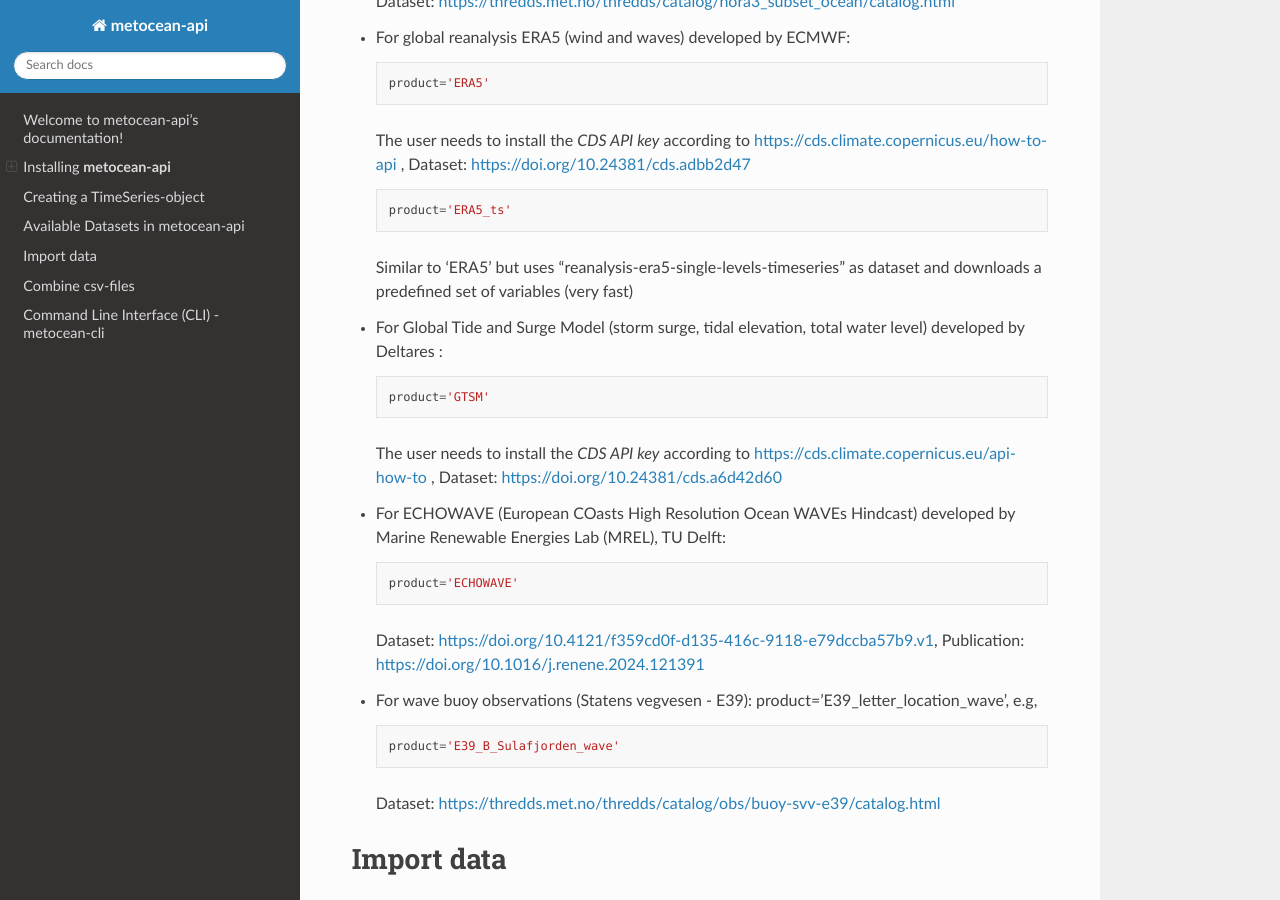
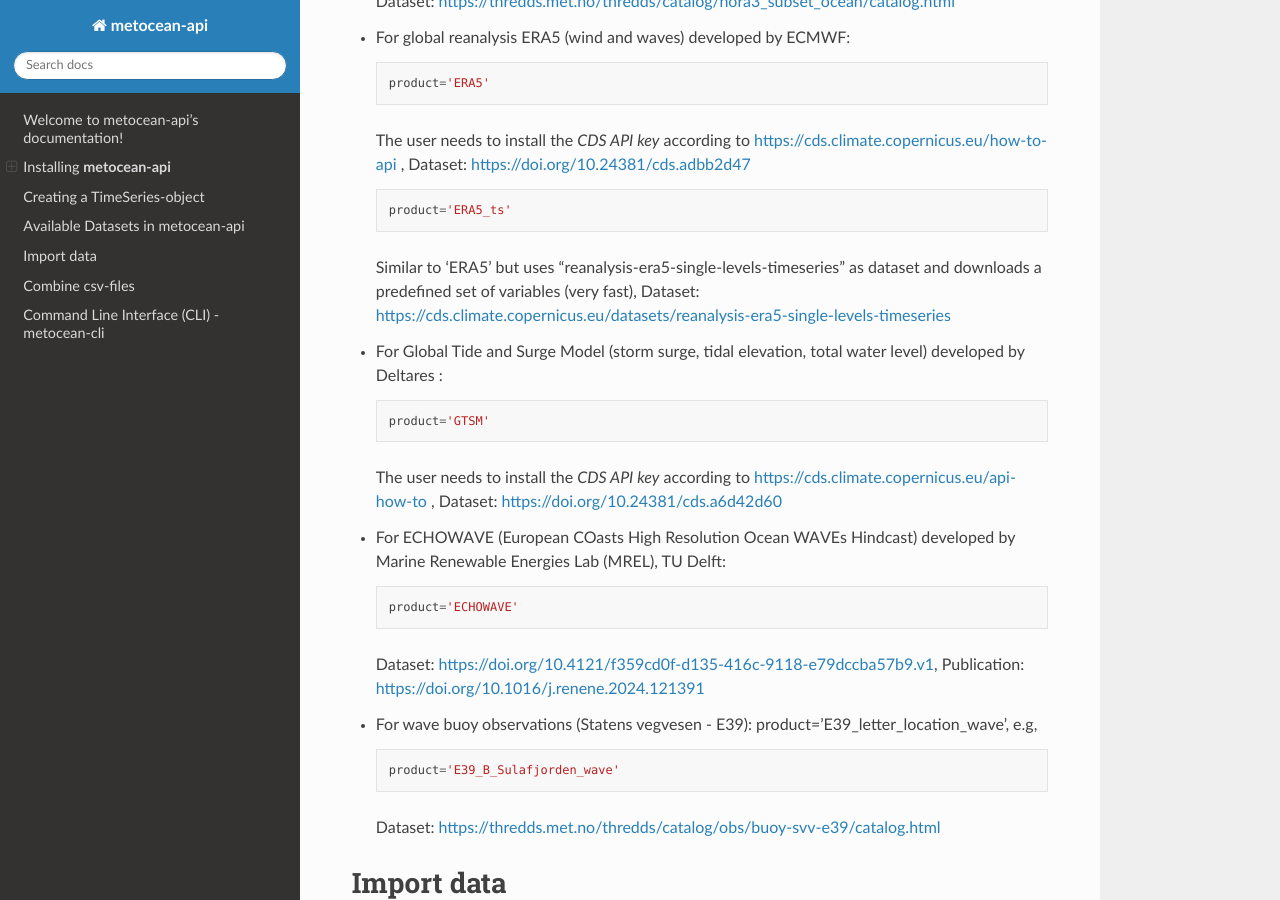
Before and after one commit to MET-OM/metocean-api, a Sphinx documentation site: the page built from docs/index.rst, in a window 1280 px wide and 900 px high, scrolled down 4421 px. Built offline with Sphinx 7.4.7 and the Read the Docs theme 3.1.0, drawn with Linux system fonts in a browser that asks for light colours; some of the changed lines change nothing that is shown.

Commit message:
Update index.rst

```diff
--- a/docs/index.rst
+++ b/docs/index.rst
@@ -214,7 +214,8 @@ Several options for **product** are available. Please check the data catalog for
 
     product='ERA5_ts'
 
-  Similar to 'ERA5' but uses "reanalysis-era5-single-levels-timeseries" as dataset and downloads a predefined set of variables (very fast)
+  Similar to 'ERA5' but uses "reanalysis-era5-single-levels-timeseries" as dataset and downloads a predefined set of variables (very fast),
+  Dataset: https://cds.climate.copernicus.eu/datasets/reanalysis-era5-single-levels-timeseries
 
 * For Global Tide and Surge Model (storm surge, tidal elevation, total water level) developed by Deltares :
 
```
